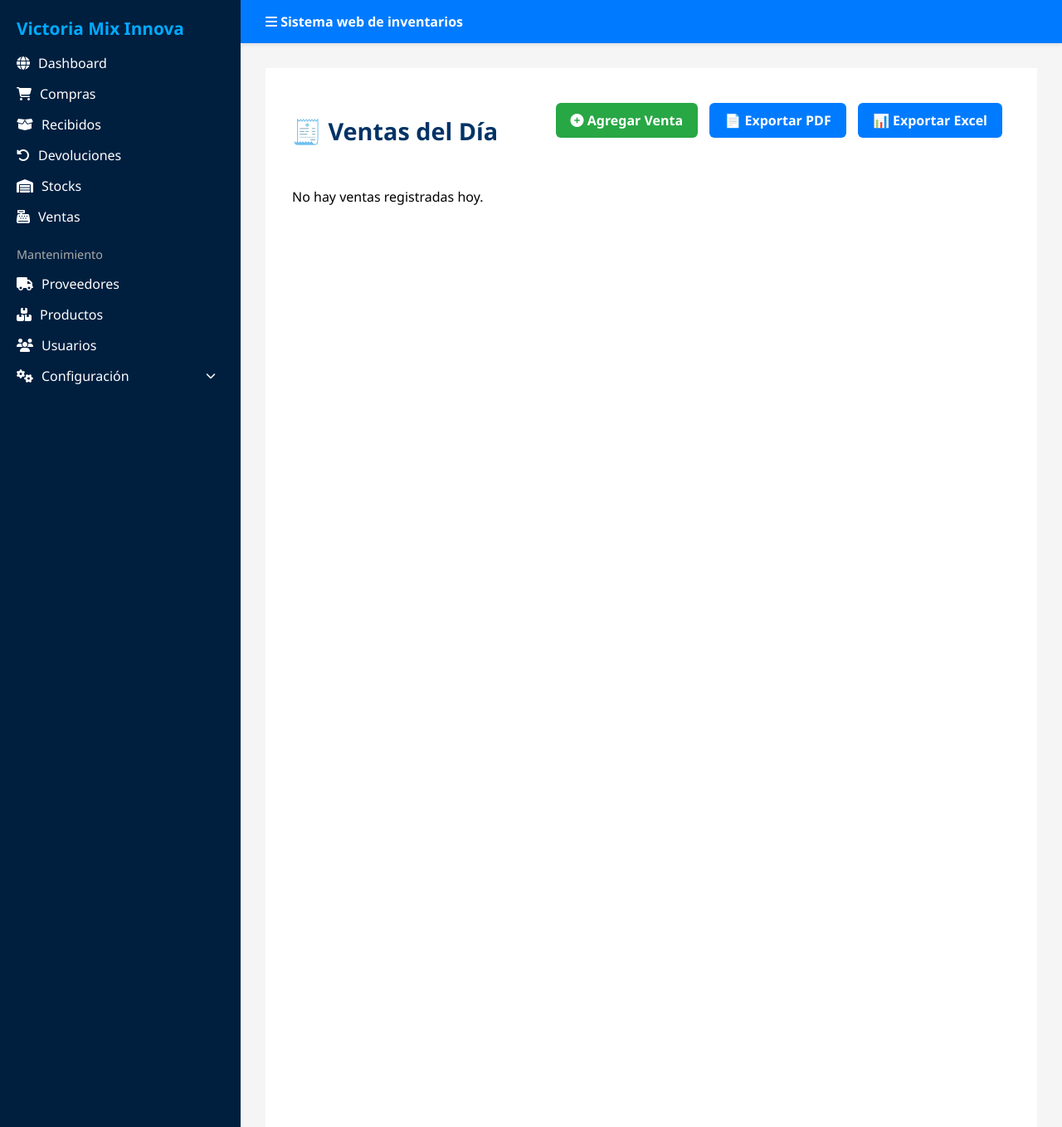
After one commit to Taker-Miller/victoriaMixInnova, a Django app: page /inventario/ventas/ in a window 1280 px wide. The commit adds this page. Shown: the whole page at 83% size. Run offline with Django 5.2, Linux system fonts and the light colour scheme; a user stored in the database is signed in; tables that the repository leaves empty hold one stand-in row (values such as "Sample post").

Commit message:
Modifiqué el archivo X

```diff
--- /dev/null
+++ b/miinventario/inventario/static/inventario/ventas.css
@@ -0,0 +1,112 @@
+/* ===== Estilo general para ventas ===== */
+.ventas-container {
+    padding: 2rem;
+    background-color: #ffffff;
+    min-height: 100vh;
+}
+
+.ventas-container h2 {
+    color: #003366;
+    margin-bottom: 1.5rem;
+}
+
+.acciones-exportar {
+    margin-bottom: 1.5rem;
+}
+
+.btn-exportar,
+.btn-agregar-venta {
+    display: inline-block;
+    padding: 10px 18px;
+    text-decoration: none;
+    border-radius: 6px;
+    font-weight: bold;
+    margin-right: 10px;
+    transition: background-color 0.3s, color 0.3s;
+    border: none;
+}
+
+/* Botón Exportar PDF/Excel */
+.btn-exportar {
+    background-color: #007bff;
+    color: white;
+}
+
+.btn-exportar:hover {
+    background-color: #0056b3;
+}
+
+/* Botón Agregar Venta */
+.btn-agregar-venta {
+    background-color: #28a745;
+    color: white;
+}
+
+.btn-agregar-venta:hover {
+    background-color: #218838;
+}
+
+/* Tabla */
+.tabla-ventas {
+    width: 100%;
+    border-collapse: collapse;
+    margin-top: 20px;
+    background-color: white;
+    box-shadow: 0 2px 6px rgba(0,0,0,0.1);
+}
+
+.tabla-ventas th,
+.tabla-ventas td {
+    padding: 0.9rem;
+    text-align: center;
+    border: 1px solid #ddd;
+    font-size: 0.95rem;
+}
+
+.tabla-ventas th {
+    background-color: #003366;
+    color: white;
+}
+
+/* ===== Modo oscuro ===== */
+body.dark-mode .ventas-container {
+    background-color: #1e1e1e;
+}
+
+body.dark-mode .ventas-container h2 {
+    color: #ffffff;
+}
+
+body.dark-mode .btn-exportar {
+    background-color: #2196f3;
+    color: white;
+}
+
+body.dark-mode .btn-exportar:hover {
+    background-color: #0b7dda;
+}
+
+body.dark-mode .btn-agregar-venta {
+    background-color: #4caf50;
+    color: white;
+}
+
+body.dark-mode .btn-agregar-venta:hover {
+    background-color: #3e8e41;
+}
+
+body.dark-mode .tabla-ventas {
+    background-color: #2d2d2d;
+    color: #e0e0e0;
+}
+
+body.dark-mode .tabla-ventas th {
+    background-color: #444;
+    color: white;
+}
+
+body.dark-mode .tabla-ventas td {
+    background-color: #2d2d2d;
+    border-color: #555;
+    color: #e0e0e0;
+}
--- a/miinventario/inventario/templates/base.html
+++ b/miinventario/inventario/templates/base.html
@@ -166,7 +166,7 @@ body.dark-mode .dashboard-header h1 {
                 <li><a href="#"><i class="fas fa-box-open"></i> Recibidos</a></li>
                 <li><a href="#"><i class="fas fa-undo-alt"></i> Devoluciones</a></li>
                 <li><a href="{% url 'stock' %}"><i class="fas fa-warehouse"></i> Stocks</a></li>
-                <li><a href="#"><i class="fas fa-cash-register"></i> Ventas</a></li>
+                <li><a href="{% url 'ventas' %}"><i class="fas fa-cash-register"></i> Ventas</a></li>
                 <li class="divider">Mantenimiento</li>
                 <li><a href="#"><i class="fas fa-truck"></i> Proveedores</a></li>
                 <li><a href="{% url 'lista_productos' %}" class="nav-link"><i class="fas fa-boxes"></i> Productos</a></li>
--- /dev/null
+++ b/miinventario/inventario/templates/inventario/ventas.html
@@ -0,0 +1,52 @@
+{% extends 'base.html' %}
+{% load static %}
+
+{% block title %}Ventas{% endblock %}
+
+{% block extra_css %}
+<link rel="stylesheet" href="{% static 'inventario/ventas.css' %}">
+{% endblock %}
+
+{% block content %}
+<div class="ventas-container">
+    <div class="top-bar">
+        <h2>🧾 Ventas del Día</h2>
+        <div class="acciones-exportar">
+            <a href="{% url 'agregar_venta' %}" class="btn-agregar-venta">
+                <i class="fas fa-plus-circle"></i> Agregar Venta
+            </a>
+            <a href="{% url 'exportar_ventas_pdf' %}" class="btn-exportar">📄 Exportar PDF</a>
+            <a href="{% url 'exportar_ventas_excel' %}" class="btn-exportar">📊 Exportar Excel</a>
+        </div>
+    </div>
+
+    {% if ventas %}
+    <table class="ventas-table">
+        <thead>
+            <tr>
+                <th>Producto</th>
+                <th>Cantidad</th>
+                <th>Precio Unitario</th>
+                <th>Total</th>
+                <th>Fecha</th>
+            </tr>
+        </thead>
+        <tbody>
+            {% for venta in ventas %}
+            <tr>
+                <td>{{ venta.producto.nombre }}</td>
+                <td>{{ venta.cantidad }}</td>
+                <td>${{ venta.precio_unitario }}</td>
+                <td>${{ venta.total }}</td>
+                <td>{{ venta.fecha|date:"d/m/Y H:i" }}</td>
+            </tr>
+            {% endfor %}
+        </tbody>
+    </table>
+    {% else %}
+    <div class="no-ventas">
+        <p>No hay ventas registradas hoy.</p>
+    </div>
+    {% endif %}
+</div>
+{% endblock %}
--- a/miinventario/inventario/urls.py
+++ b/miinventario/inventario/urls.py
@@ -20,4 +20,10 @@ urlpatterns = [
 
     # Usuarios
     path('usuarios/', views.usuarios, name='usuarios'),
+
+    # Ventas
+    path('ventas/', views.ventas, name='ventas'),
+    path('ventas/agregar/', views.agregar_venta, name='agregar_venta'),
+    path('ventas/exportar/pdf/', views.exportar_ventas_pdf, name='exportar_ventas_pdf'),
+    path('ventas/exportar/excel/', views.exportar_ventas_excel, name='exportar_ventas_excel'),
 ]
--- a/miinventario/inventario/views.py
+++ b/miinventario/inventario/views.py
@@ -1,8 +1,13 @@
+from datetime import date
+import io
+import xlsxwriter
+from django.http import FileResponse, HttpResponse
+from reportlab.pdfgen import canvas
 from django.shortcuts import render, redirect, get_object_or_404
 from django.contrib.auth.decorators import login_required
 from django.contrib.auth import authenticate, login, logout
 from django.contrib.auth.models import User
-from .models import Producto
+from .models import Producto, Venta
 from .forms import ProductoForm
 
 # ========================
@@ -43,13 +48,7 @@ def dashboard(request):
 
 # ========================
 # Productos
-# =======================
-
-@login_required
-def stock_productos(request):
-    productos = Producto.objects.all()
-    return render(request, 'inventario/stock.html', {'productos': productos})
-
+# ========================
 
 @login_required
 def lista_productos(request):
@@ -87,6 +86,97 @@ def eliminar_producto(request, id):
         return redirect('lista_productos')
     return render(request, 'inventario/confirmar_eliminar.html', {'producto': producto})
 
+@login_required
+def stock_productos(request):
+    productos = Producto.objects.all()
+    return render(request, 'inventario/stock.html', {'productos': productos})
+
+# ========================
+# Ventas
+# ========================
+
+from django.utils import timezone  # Asegúrate de tener esto al inicio del archivo
+
+@login_required
+def agregar_venta(request):
+    productos = Producto.objects.all()
+
+    if request.method == 'POST':
+        producto_id = request.POST.get('producto')
+        cantidad = int(request.POST.get('cantidad'))
+
+        producto = get_object_or_404(Producto, id=producto_id)
+        precio_unitario = producto.precio
+        total = precio_unitario * cantidad
+
+        # Guardar la venta
+        Venta.objects.create(
+            producto=producto,
+            cantidad=cantidad,
+            precio_unitario=precio_unitario,
+            total=total,
+            fecha=timezone.now()
+        )
+
+        return redirect('ventas')
+
+    return render(request, 'inventario/agregar_venta.html', {'productos': productos})
+
+
+@login_required
+def ventas(request):
+    hoy = date.today()
+    ventas_dia = Venta.objects.filter(fecha=hoy)
+    return render(request, 'inventario/ventas.html', {
+        'ventas': ventas_dia,
+        'fecha_actual': hoy
+    })
+
+@login_required
+def exportar_ventas_pdf(request):
+    buffer = io.BytesIO()
+    p = canvas.Canvas(buffer)
+
+    p.setFont("Helvetica", 12)
+    p.drawString(100, 800, f"Ventas del día {date.today()}")
+
+    ventas = Venta.objects.filter(fecha=date.today())
+    y = 780
+    for venta in ventas:
+        texto = f"{venta.producto.nombre} - {venta.cantidad} unidades - ${venta.total}"
+        p.drawString(100, y, texto)
+        y -= 20
+
+    p.showPage()
+    p.save()
+    buffer.seek(0)
+    return FileResponse(buffer, as_attachment=True, filename="ventas_dia.pdf")
+
+@login_required
+def exportar_ventas_excel(request):
+    output = io.BytesIO()
+    workbook = xlsxwriter.Workbook(output, {'in_memory': True})
+    worksheet = workbook.add_worksheet()
+
+    encabezados = ['Producto', 'Cantidad', 'Precio Unitario', 'Total', 'Fecha']
+    for i, encabezado in enumerate(encabezados):
+        worksheet.write(0, i, encabezado)
+
+    ventas = Venta.objects.filter(fecha=date.today())
+    for fila, venta in enumerate(ventas, start=1):
+        worksheet.write(fila, 0, venta.producto.nombre)
+        worksheet.write(fila, 1, venta.cantidad)
+        worksheet.write(fila, 2, float(venta.precio_unitario))
+        worksheet.write(fila, 3, float(venta.total))
+        worksheet.write(fila, 4, venta.fecha.strftime("%Y-%m-%d"))
+
+    workbook.close()
+    output.seek(0)
+
+    response = HttpResponse(output, content_type='application/vnd.openxmlformats-officedocument.spreadsheetml.sheet')
+    response['Content-Disposition'] = 'attachment; filename="ventas_dia.xlsx"'
+    return response
+
 # ========================
 # Usuarios
 # ========================
--- a/miinventario/miinventario/urls.py
+++ b/miinventario/miinventario/urls.py
@@ -2,9 +2,10 @@
 
 from django.contrib import admin
 from django.urls import path, include
+from inventario.views import login_view
 
 urlpatterns = [
     path('admin/', admin.site.urls),
-    path('', include('inventario.urls')),  # Esto carga tu app inventario
-
+    path('', login_view, name='inicio'),  # Redirige la raíz al login
+    path('inventario/', include('inventario.urls')),
 ]
```
Also changed, not shown: miinventario/inventario/models.py (+16 -3 lines), miinventario/inventario/migrations/0003_alter_producto_cantidad_venta.py (added).
